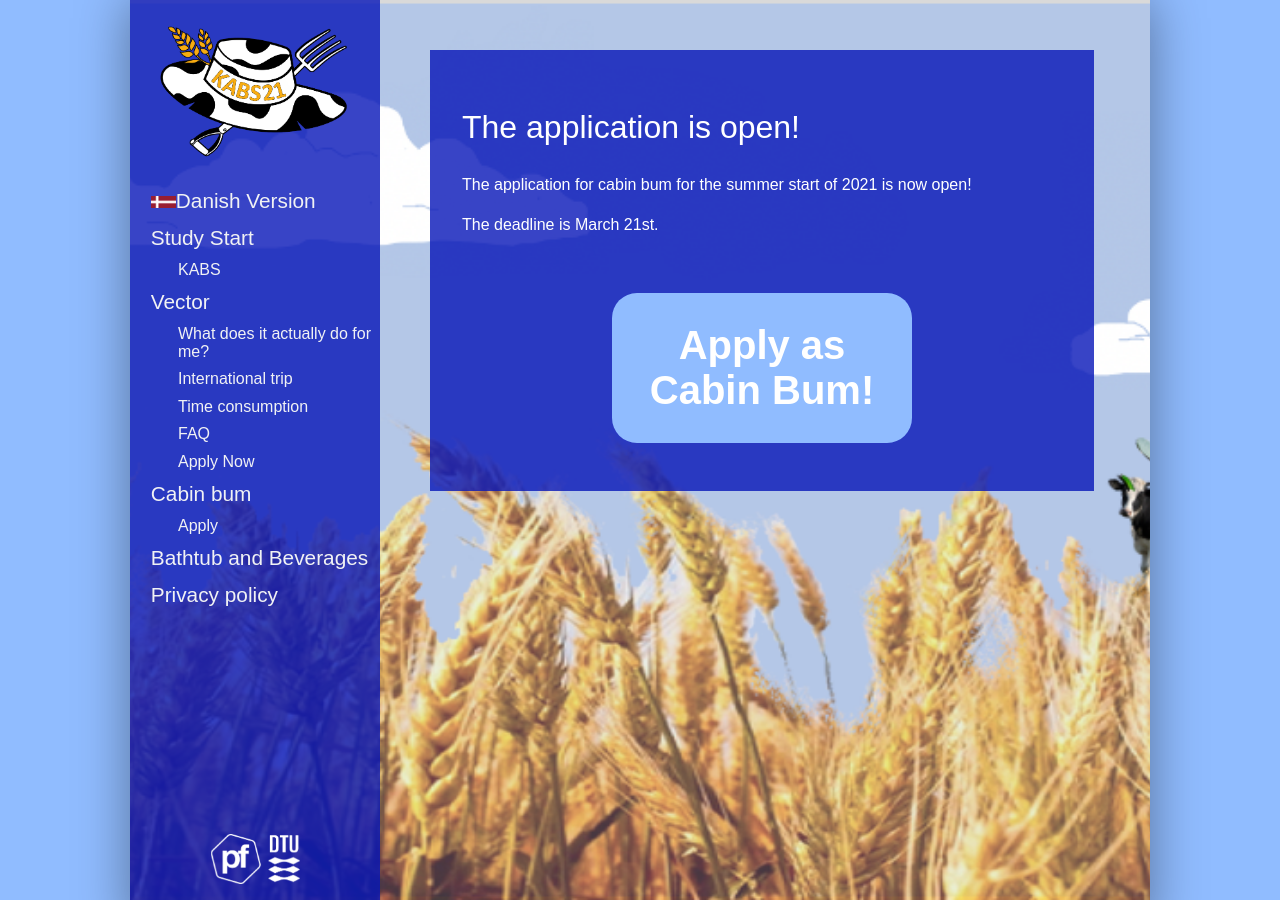
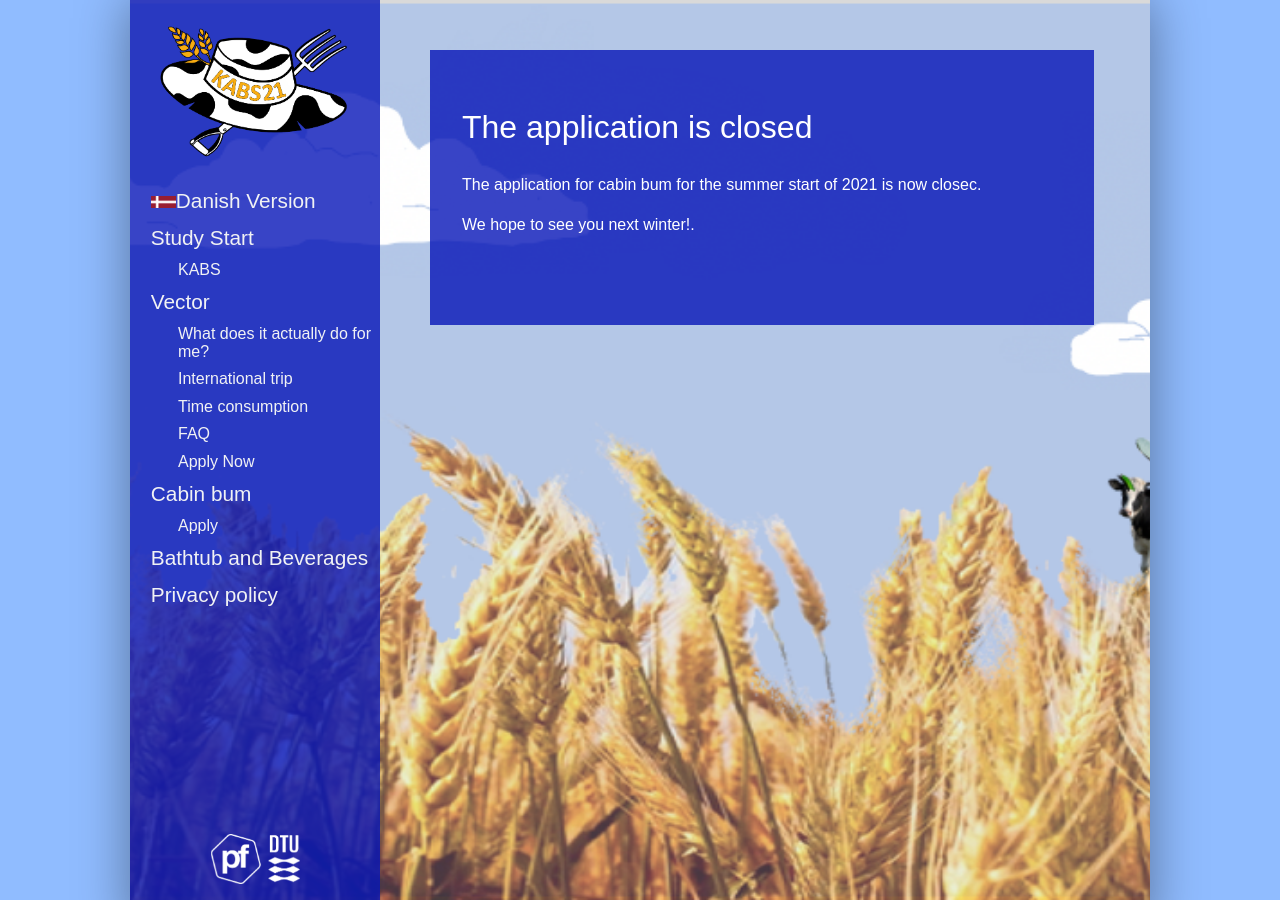
Before and after one commit to KABSDTU/kabsdtu.github.io, a Jekyll site: the page built from en/ansog-som-hyttebums.md, in a window 1280 px wide. Built offline with Jekyll 4.4.1, drawn with Linux system fonts in a browser that asks for light colours; some web fonts are replaced.

Commit message:
Nicolai har fået computer tilbage

```diff
--- a/en/ansog-som-hyttebums.md
+++ b/en/ansog-som-hyttebums.md
@@ -2,11 +2,8 @@
 layout: en
 title: Apply as cabin bum
 ---
-<h1>The application is open!</h1>
+<h1>The application is closed</h1>
 
-<p>The application for cabin bum for the summer start of 2021 is now open!</p>
-<p>The deadline is March 21st.</p>
+<p>The application for cabin bum for the summer start of 2021 is now closec.</p>
+<p>We hope to see you next winter!.</p>
 <br />
-
-<a style="text-align: center;" href="https://docs.google.com/forms/d/e/1FAIpQLSfMdXypO5jvAJ5nwQWxO_9wKG_Whx5wAB--uqChTK2IFWQCZw/viewform?usp=sf_link">
- <button class="applyBtn"> Apply as Cabin Bum! </button></a>
```
Also changed, not shown: ansog-som-hyttebums.md (+3 -7 lines), en/index.html (+2 -8 lines), index.html (+4 -9 lines).
